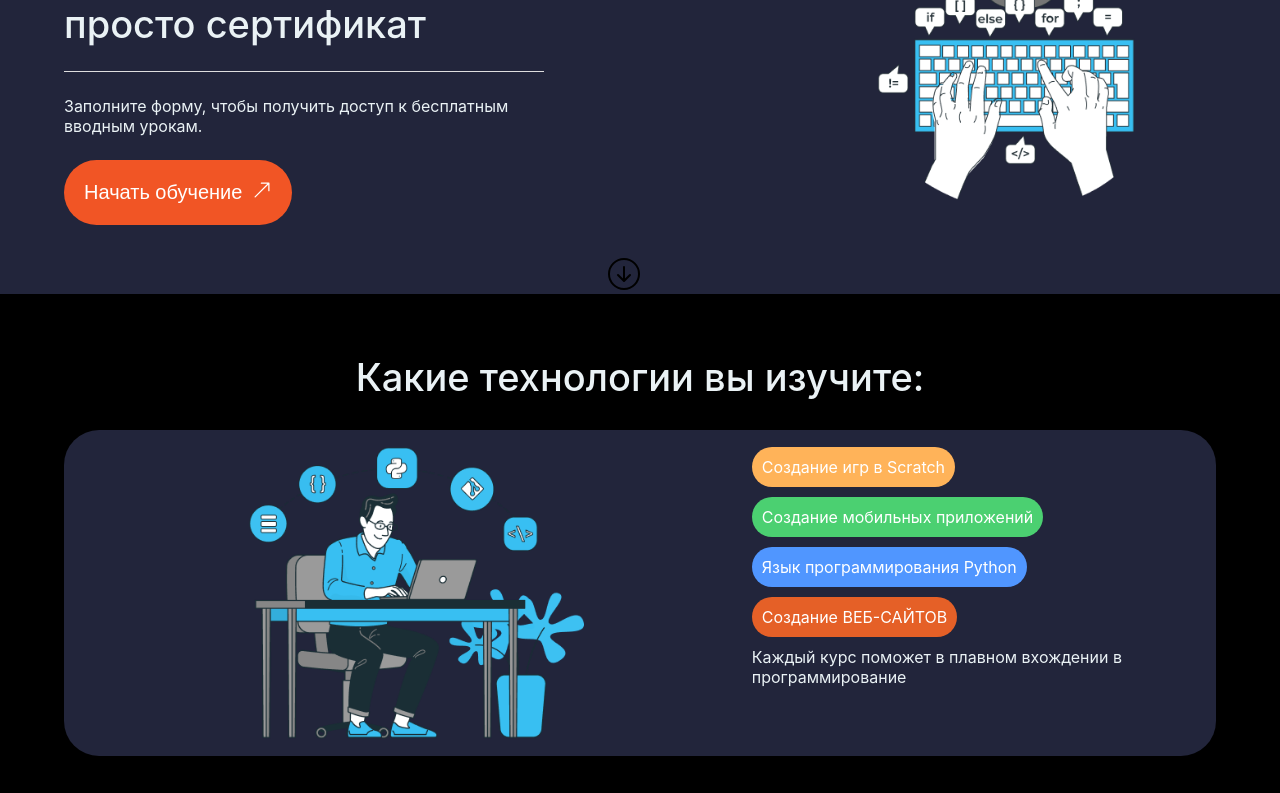
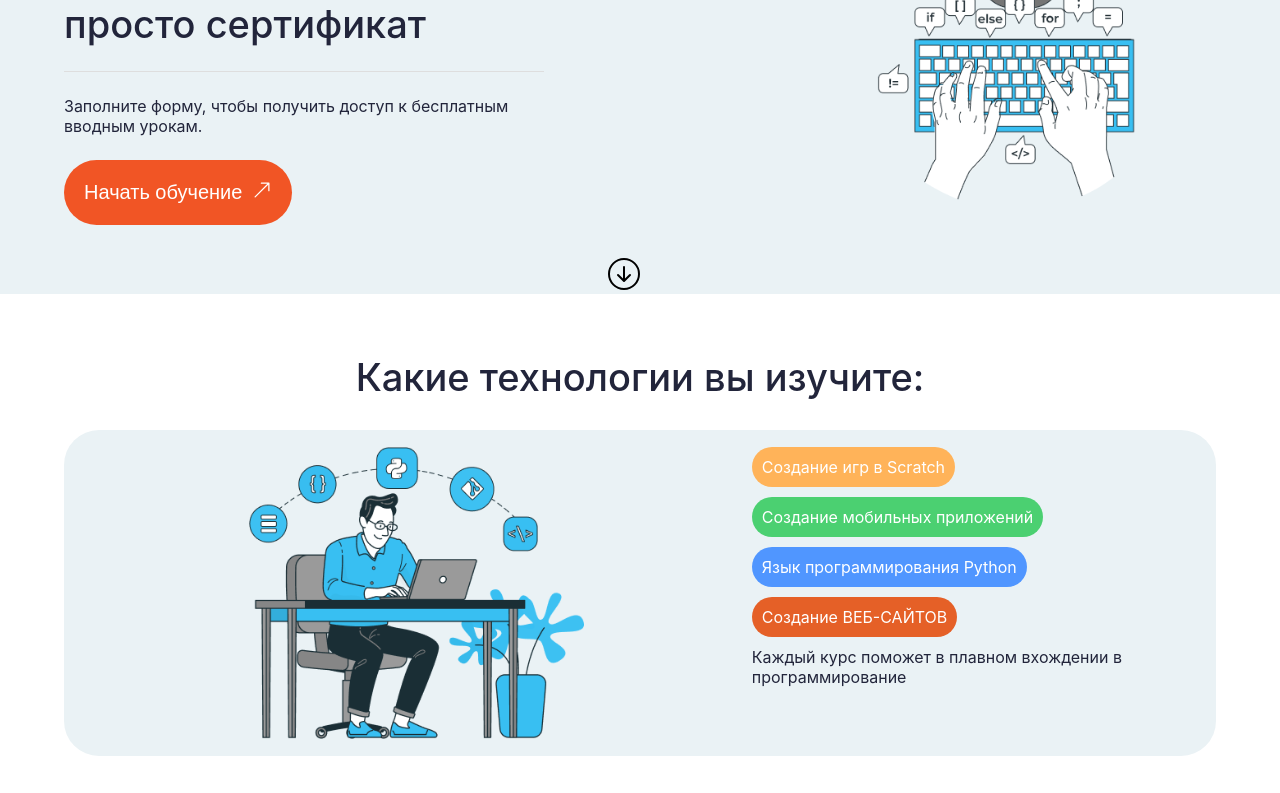
Before and after one commit to alijanovsb-zz/CodePlus, a React (Create React App) app in the folder frontend/: page / in a window 1280 px wide. Shown: the part 300-1093 px from the top of the page. Built offline with nearby package versions, Linux system fonts and the light colour scheme.

Commit message:
some changes in styling

```diff
--- a/frontend/src/app/slices/uiSlice.js
+++ b/frontend/src/app/slices/uiSlice.js
@@ -3,7 +3,7 @@ import { createSlice } from "@reduxjs/toolkit";
 const uiSlice = createSlice({
   name: "ui",
   initialState: {
-    theme: "dark",
+    theme: "light",
   },
   reducers: {
     toggleTheme(state) {
--- a/frontend/src/components/EducationProcess/index.js
+++ b/frontend/src/components/EducationProcess/index.js
@@ -4,7 +4,7 @@ import Button from "../utils/ButtonComponent";
 import "./style.scss";
 
 const EducationProcess = ({ theme }) => {
-  const { backgroundPrimary, backgroundSecondary, color } = theme;
+  const { backgroundSecondary, color } = theme;
   const infos = [
     {
       index: "01",
--- a/frontend/src/components/Footer/index.js
+++ b/frontend/src/components/Footer/index.js
@@ -5,7 +5,7 @@ import Link from "react-scroll/modules/components/Link";
 import "./style.scss";
 
 const Footer = ({ theme }) => {
-  const { backgroundPrimary, backgroundSecondary, color } = theme;
+  const { backgroundSecondary } = theme;
 
   const navigations = [
     { label: "Чему вы научитесь", link: "courses" },
--- a/frontend/src/components/Hero/index.js
+++ b/frontend/src/components/Hero/index.js
@@ -5,6 +5,7 @@ import { BsArrowUpRight, BsArrowDownCircle } from "react-icons/bs";
 import "./style.scss";
 
 const Hero = ({ theme }) => {
+  const { name } = theme;
   useEffect(() => {
     AOS.init({ duration: 1000 });
   });
@@ -44,7 +45,7 @@ const Hero = ({ theme }) => {
         <div className="_right">
           <img src="../heroImage.png" alt="scripting" />
         </div>
-        <div className="_scrollButton">
+        <div className={`_scrollButton ${name}`}>
           <BsArrowDownCircle />
         </div>
       </div>
--- a/frontend/src/components/Hero/style.scss
+++ b/frontend/src/components/Hero/style.scss
@@ -66,6 +66,12 @@
       right: 50%;
       align-self: end;
 
+      &.dark {
+        > svg {
+          fill: #fff;
+        }
+      }
+
       > svg {
         font-size: 32px;
         fill: #000;
--- a/frontend/src/components/utils/Form/index.js
+++ b/frontend/src/components/utils/Form/index.js
@@ -3,7 +3,7 @@ import Button from "../ButtonComponent/index";
 import "./style.scss";
 
 const Form = ({ theme }) => {
-  const { backgroundPrimary, backgroundSecondary, color } = theme;
+  const { backgroundSecondary } = theme;
 
   return (
     <form className="form">
```
